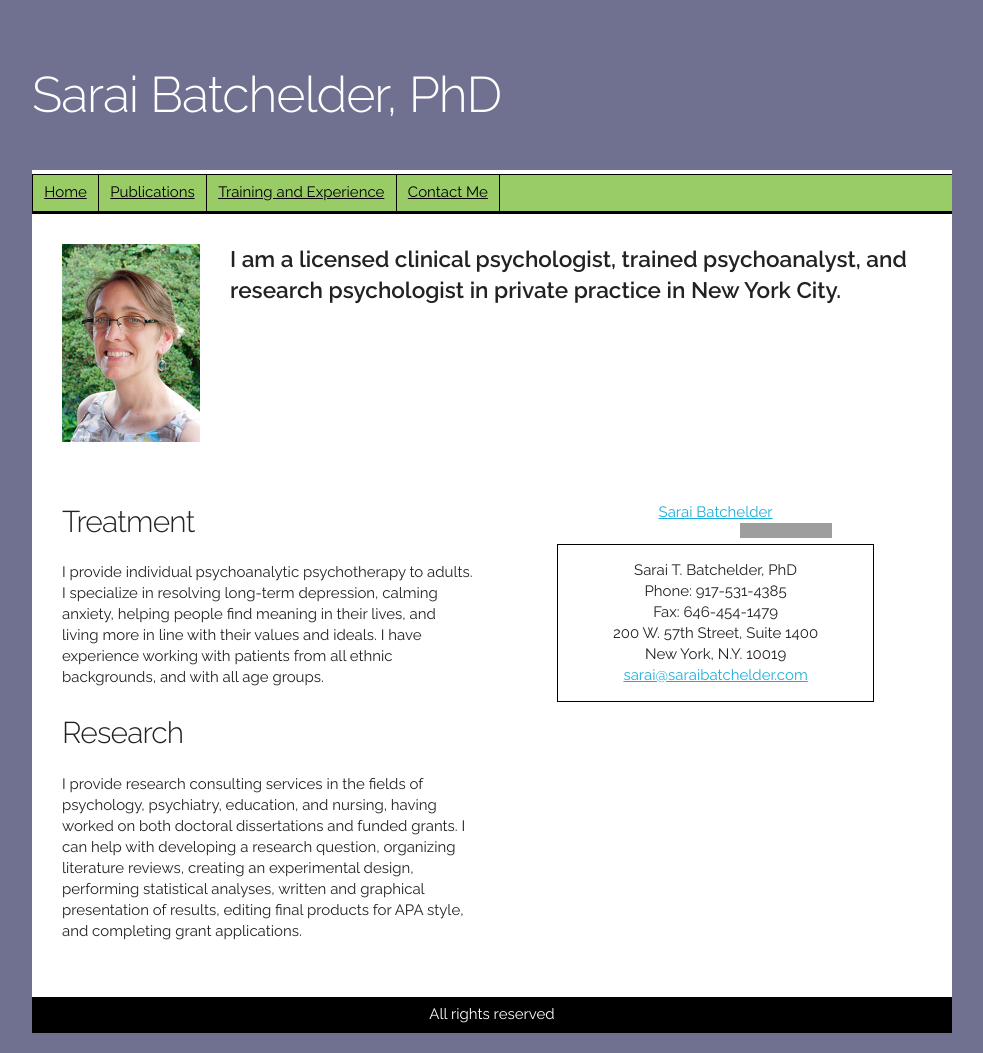
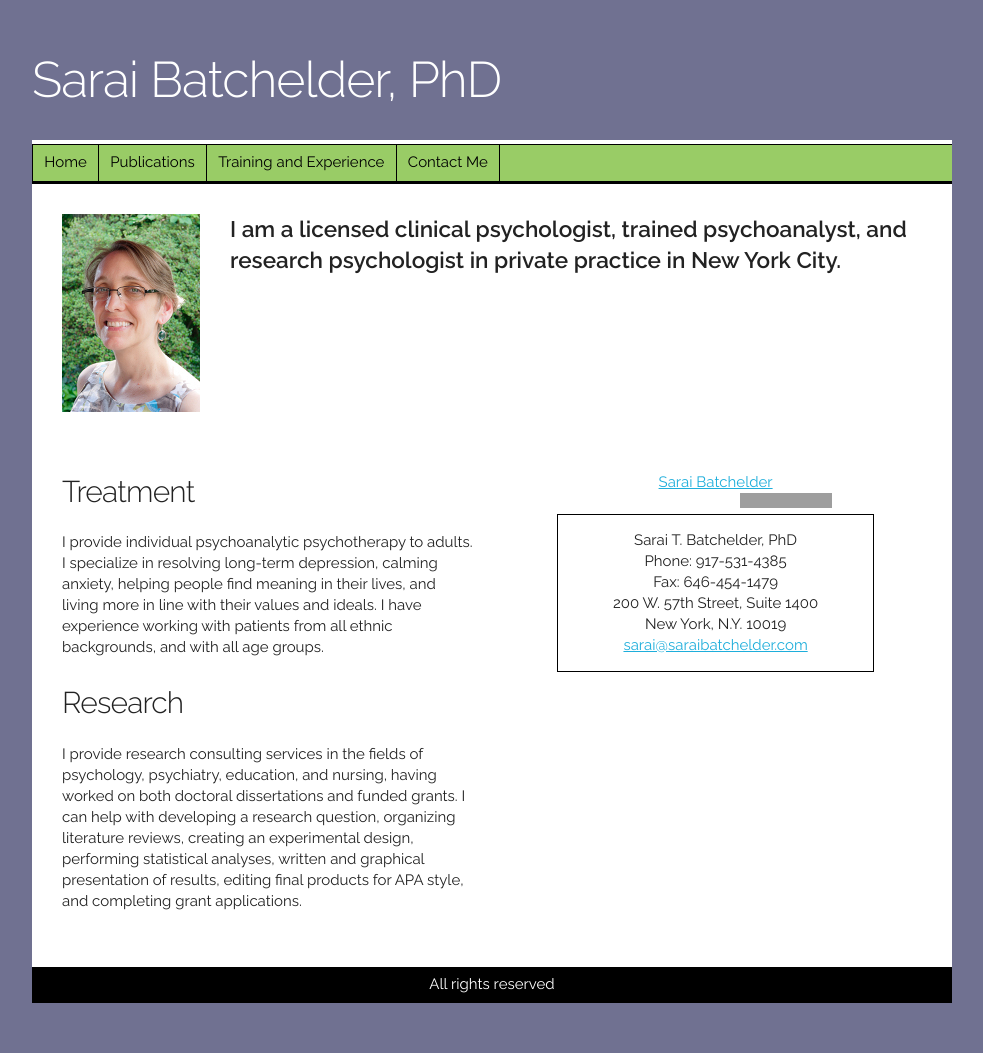
Before and after one commit to nedbat/sarai, a Jekyll site: the page built from index.html, in a window 1280 px wide. Shown: the whole page, without its empty margins (148-1131 px from the left). Built offline with Jekyll 4.4.1, drawn with Linux system fonts in a browser that asks for light colours; after the commit the page ends 1023 px from its top, so only the background shows below that; grey boxes are pictures that could not be loaded.

Commit message:
Fix some styling

```diff
--- a/_includes/style.css
+++ b/_includes/style.css
@@ -5,7 +5,7 @@
     line-height: 1.4;
 }
 .banner {
-    padding: 3em 0;
+    padding: 3rem;
     color: white;
 }
 .tab-bar {
@@ -19,6 +19,11 @@
     padding: .5em .75em;
     border-right: 1px solid black;
     color: black;
+    text-decoration: none;
+}
+
+.tab:hover {
+    color: white;
 }
 
 h1 {
@@ -68,4 +73,12 @@
         padding: 20px;
         width: 80%;
     }
+
+    .banner {
+        padding: 3rem 0;
+    }
+
+    h1 {
+        margin: 0;
+    }
 }
--- a/index.html
+++ b/index.html
@@ -23,7 +23,7 @@
       <a style='display:block;' href='http://www.zocdoc.com/practice/sarai-batchelder-25122' id='zocdoc_schedule'>
           Sarai Batchelder
       </a>
-      <a style='display:block; position:relative; left:70px;' href='http://www.zocdoc.com' title='Powered by ZocDoc Doctor Directory'>
+      <a style='/*display:block;*/ position:relative; left:70px;' href='http://www.zocdoc.com' title='Powered by ZocDoc Doctor Directory'>
           <img src='//offsiteSchedule.zocdoc.com/images/remote/powered-by-light.png' height='15' width='92' alt='Powered by ZocDoc Doctor Directory' />
       </a>
       <script type='text/javascript' src='//offsiteSchedule.zocdoc.com/remote/Schedule2.js.aspx?providerid=25122&prefix=zocdoc_&bookBtn=http://offsiteSchedule.zocdoc.com/images/remote/book-green.png&locationId='>
```
